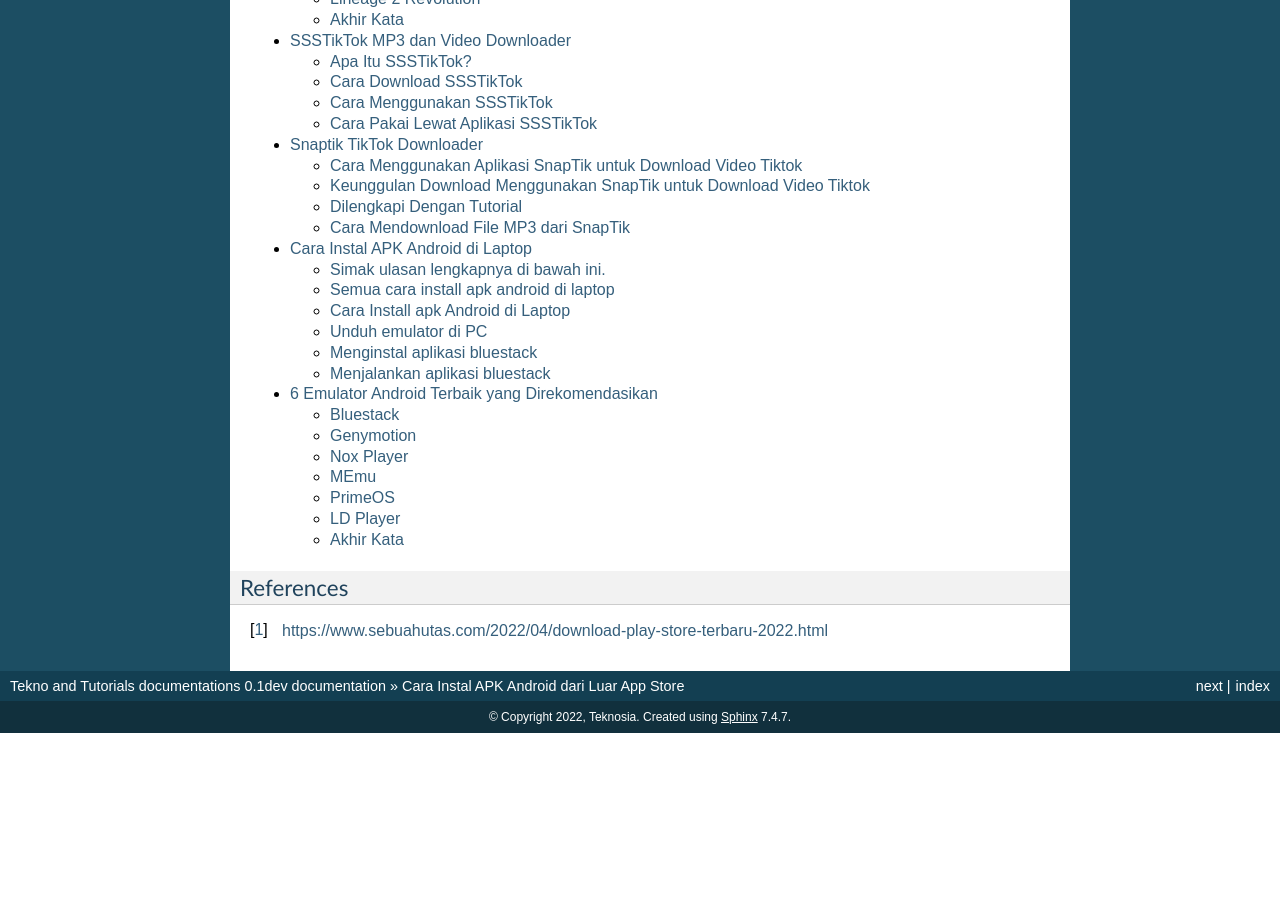
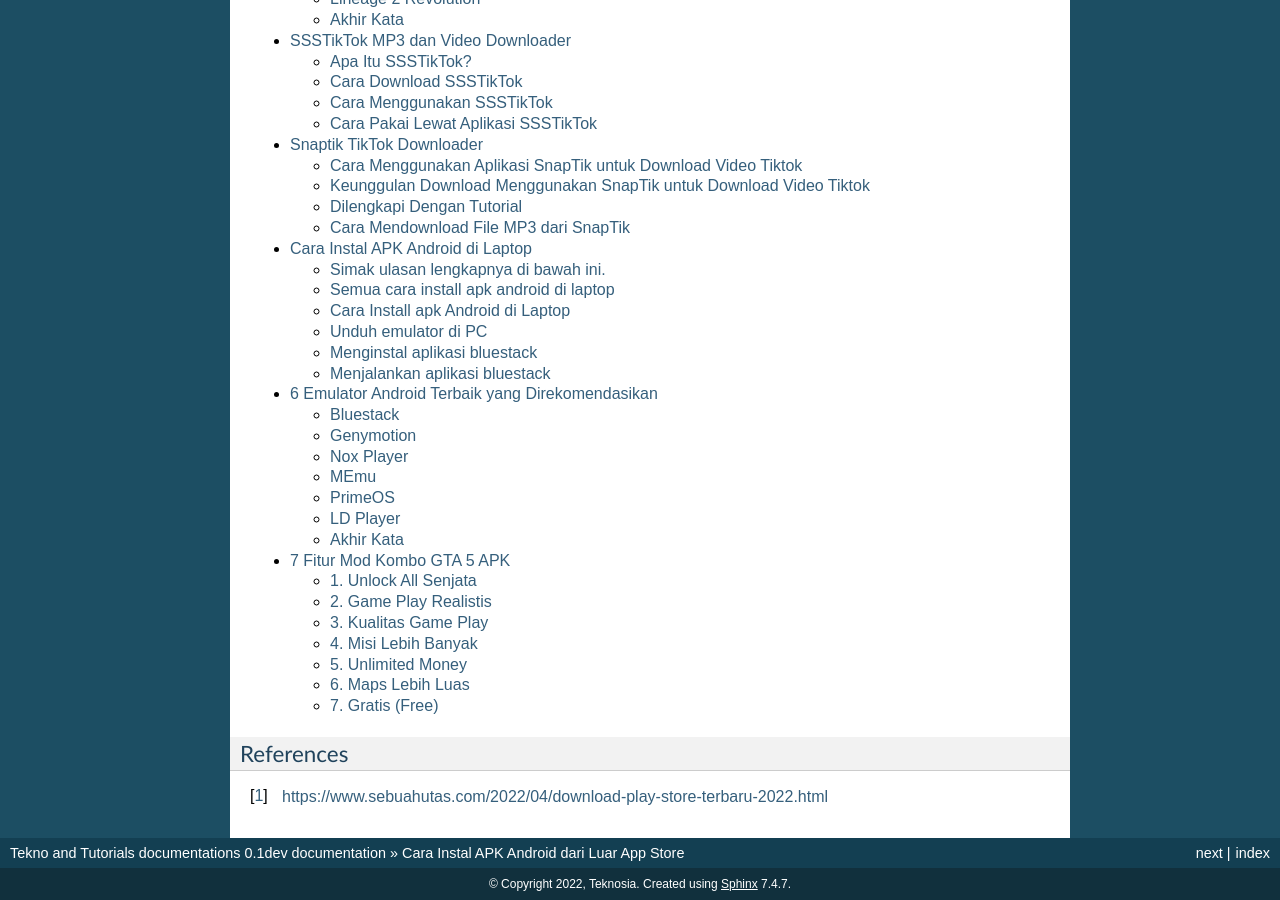
Before and after one commit to agatahani/unlimited, a Sphinx documentation site: the page built from docs/index.rst, in a window 1280 px wide and 900 px high, scrolled down 2366 px. Built offline with Sphinx 7.4.7, drawn with Linux system fonts in a browser that asks for light colours; pages that are not in the unit, such as notebooks, are missing from menus; before the commit the page ends 3099 px from its top, so only the background shows below that.

Commit message:
Update index.rst

```diff
--- a/docs/index.rst
+++ b/docs/index.rst
@@ -75,6 +75,7 @@ Contents
    ssstiktok/index
    snaptik/index
    instal-apk/index
+   gta-sa-lite/index
 
 
 **********
```
